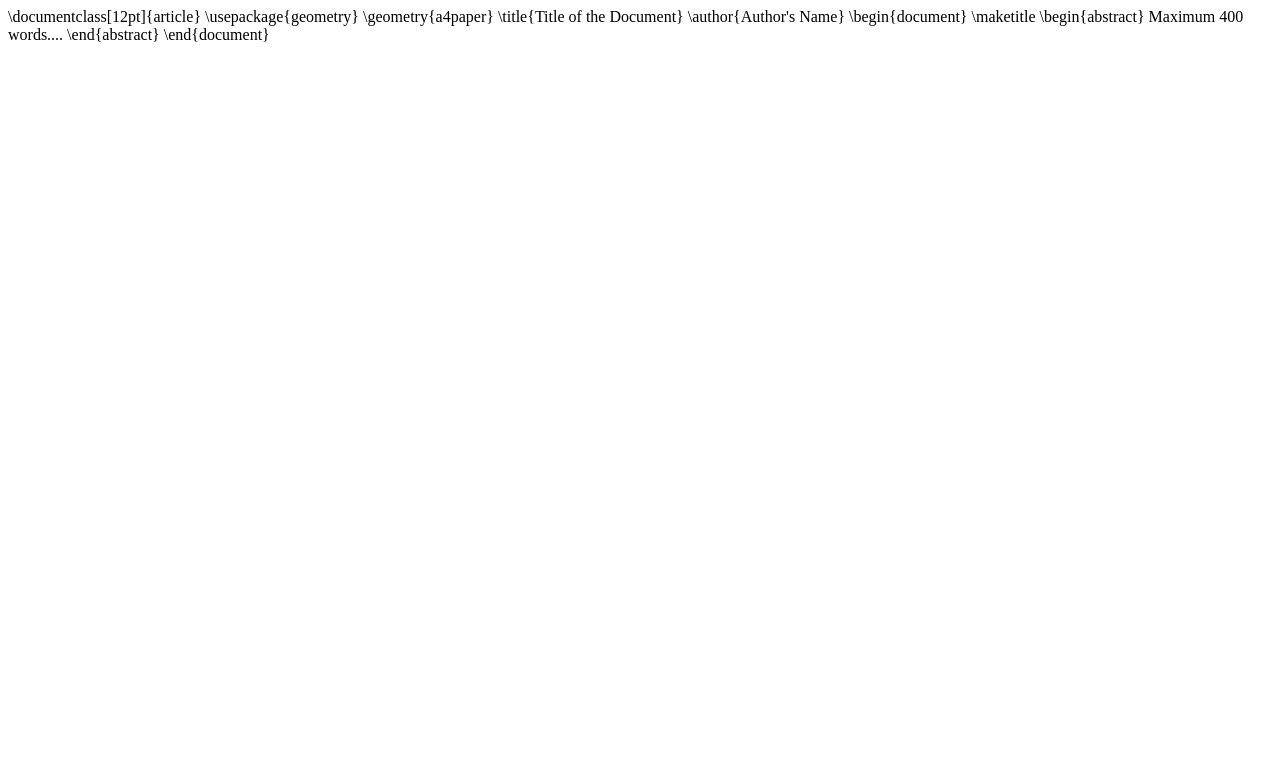
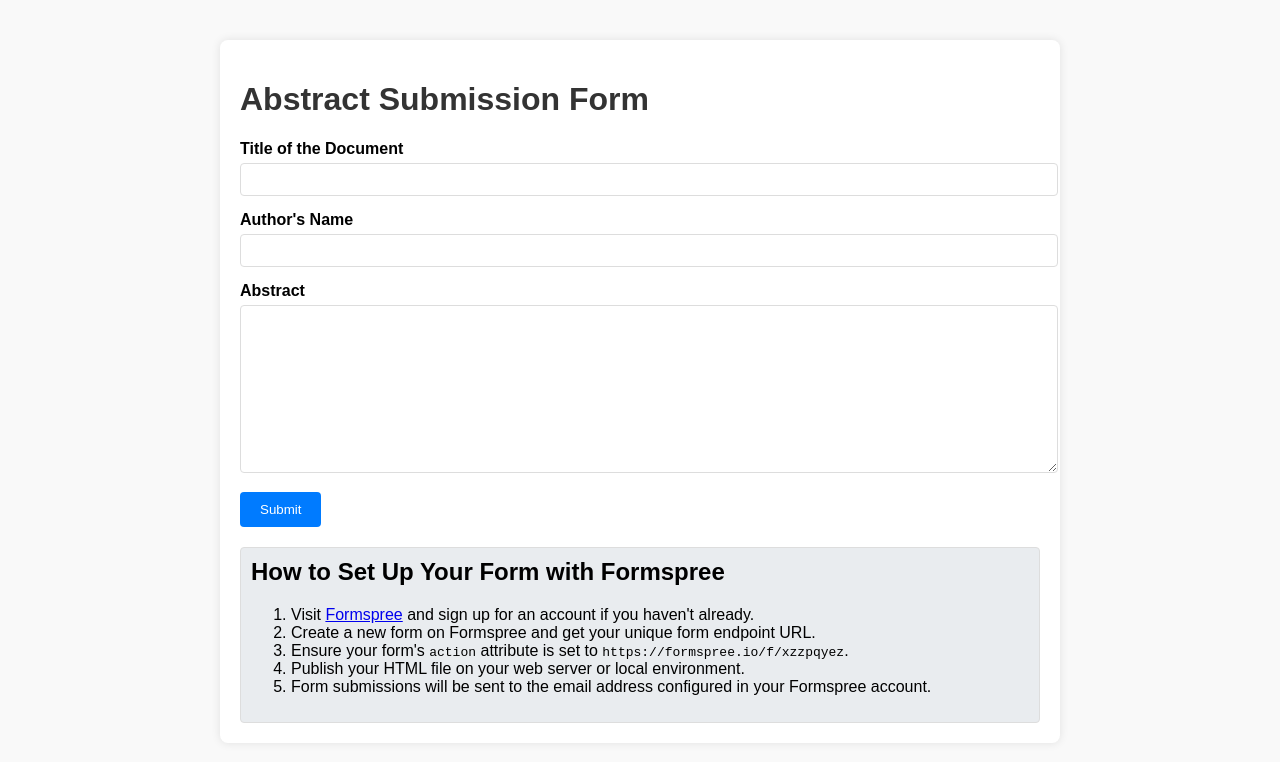
Before and after one commit to sboral1212/MOSSI2024_Latex_template, a plain HTML site: page index.html in a window 1280 px wide. Drawn offline with Linux system fonts and the light colour scheme.

Commit message:
Update index.html

```diff
--- a/index.html
+++ b/index.html
@@ -1,17 +1,96 @@
-\documentclass[12pt]{article}
-\usepackage{geometry}
-\geometry{a4paper}
+<!DOCTYPE html>
+<html lang="en">
+<head>
+    <meta charset="UTF-8">
+    <meta name="viewport" content="width=device-width, initial-scale=1.0">
+    <title>Abstract Submission Form</title>
+    <style>
+        body {
+            font-family: Arial, sans-serif;
+            margin: 20px;
+            padding: 20px;
+            background-color: #f9f9f9;
+        }
+        h1 {
+            color: #333;
+        }
+        .container {
+            max-width: 800px;
+            margin: 0 auto;
+            background: #fff;
+            padding: 20px;
+            border-radius: 8px;
+            box-shadow: 0 0 10px rgba(0,0,0,0.1);
+        }
+        .form-group {
+            margin-bottom: 15px;
+        }
+        .form-group label {
+            display: block;
+            margin-bottom: 5px;
+            font-weight: bold;
+        }
+        .form-group input, .form-group textarea {
+            width: 100%;
+            padding: 8px;
+            border: 1px solid #ddd;
+            border-radius: 4px;
+        }
+        .form-group textarea {
+            height: 150px;
+        }
+        button {
+            background-color: #007BFF;
+            color: white;
+            border: none;
+            padding: 10px 20px;
+            border-radius: 4px;
+            cursor: pointer;
+        }
+        button:hover {
+            background-color: #0056b3;
+        }
+        .instructions {
+            margin-top: 20px;
+            padding: 10px;
+            background: #e9ecef;
+            border: 1px solid #ddd;
+            border-radius: 4px;
+        }
+        .instructions h2 {
+            margin-top: 0;
+        }
+    </style>
+</head>
+<body>
+    <div class="container">
+        <h1>Abstract Submission Form</h1>
+        <form action="https://formspree.io/f/xzzpqyez" method="post">
+            <div class="form-group">
+                <label for="title">Title of the Document</label>
+                <input type="text" id="title" name="title" required>
+            </div>
+            <div class="form-group">
+                <label for="author">Author's Name</label>
+                <input type="text" id="author" name="author" required>
+            </div>
+            <div class="form-group">
+                <label for="abstract">Abstract</label>
+                <textarea id="abstract" name="abstract" required></textarea>
+            </div>
+            <button type="submit">Submit</button>
+        </form>
 
-\title{Title of the Document}
-\author{Author's Name}
-
-\begin{document}
-
-\maketitle
-
-\begin{abstract}
-Maximum 400 words....
-\end{abstract}
-
-
-\end{document}
+        <div class="instructions">
+            <h2>How to Set Up Your Form with Formspree</h2>
+            <ol>
+                <li>Visit <a href="https://formspree.io/" target="_blank">Formspree</a> and sign up for an account if you haven't already.</li>
+                <li>Create a new form on Formspree and get your unique form endpoint URL.</li>
+                <li>Ensure your form's <code>action</code> attribute is set to <code>https://formspree.io/f/xzzpqyez</code>.</li>
+                <li>Publish your HTML file on your web server or local environment.</li>
+                <li>Form submissions will be sent to the email address configured in your Formspree account.</li>
+            </ol>
+        </div>
+    </div>
+</body>
+</html>
```
